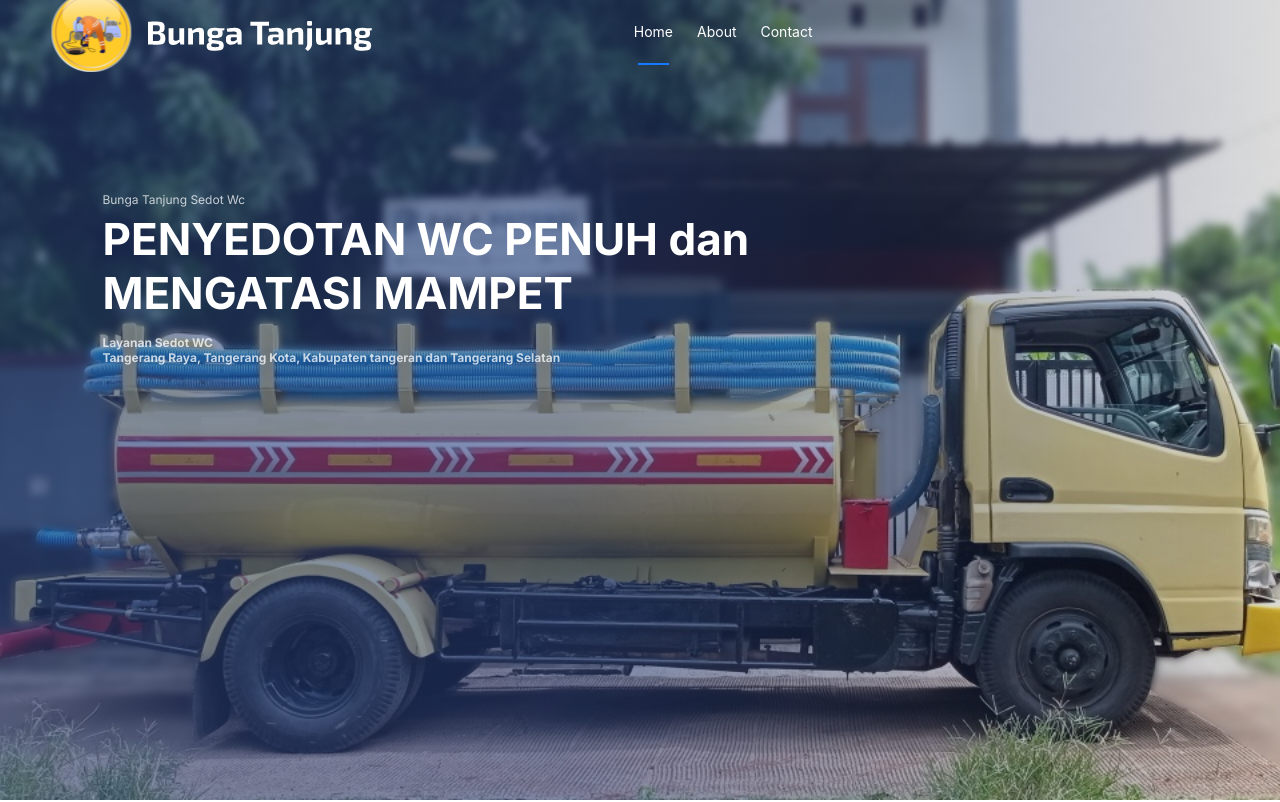
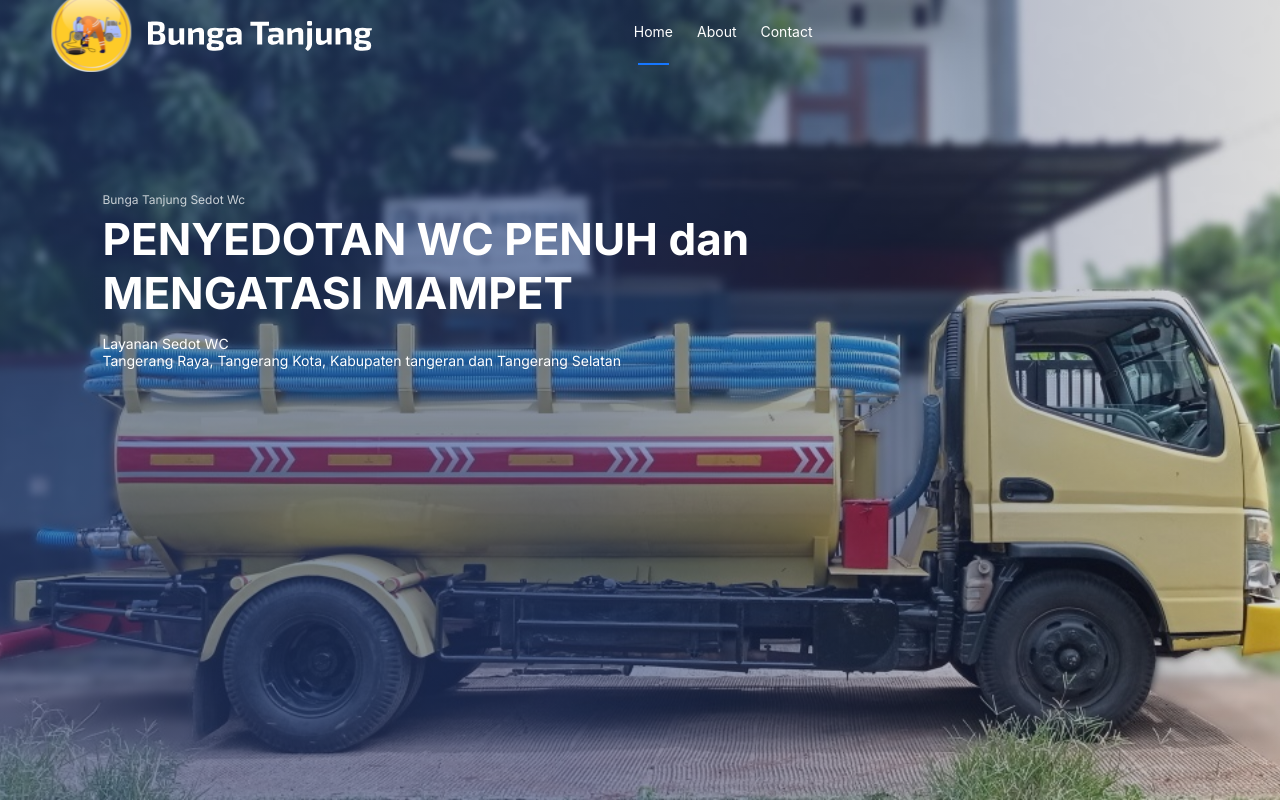
Before and after one commit to sukron21/sedot-wc-bunga-tanjung, a Next.js app: page / in a window 1280 px wide. Shown: the top 802 px of the page. Built offline with nearby package versions, Linux system fonts and the light colour scheme.

Commit message:
penyesuaian

```diff
--- a/src/app/page.tsx
+++ b/src/app/page.tsx
@@ -145,15 +145,13 @@ const Home: React.FC = () => {
               >
                 MENGATASI MAMPET
               </h1>
-              <h4
-                style={{ color: "#FFFFFFBF", fontSize: 12, paddingTop: "10px" }}
-              >
+              <p style={{ color: "white", fontSize: 14, paddingTop: "10px" }}>
                 Layanan Sedot WC
-              </h4>
-              <h4 style={{ color: "#FFFFFFBF", fontSize: 12 }}>
+              </p>
+              <p style={{ color: "white", fontSize: 14 }}>
                 Tangerang Raya, Tangerang Kota, Kabupaten tangeran dan Tangerang
                 Selatan
-              </h4>
+              </p>
               {/* <p style={{ color: "#FFFFFFBF", fontSize: 12 }}>
                 mampu menangani berbagai masalah sanitasi
               </p>
```
